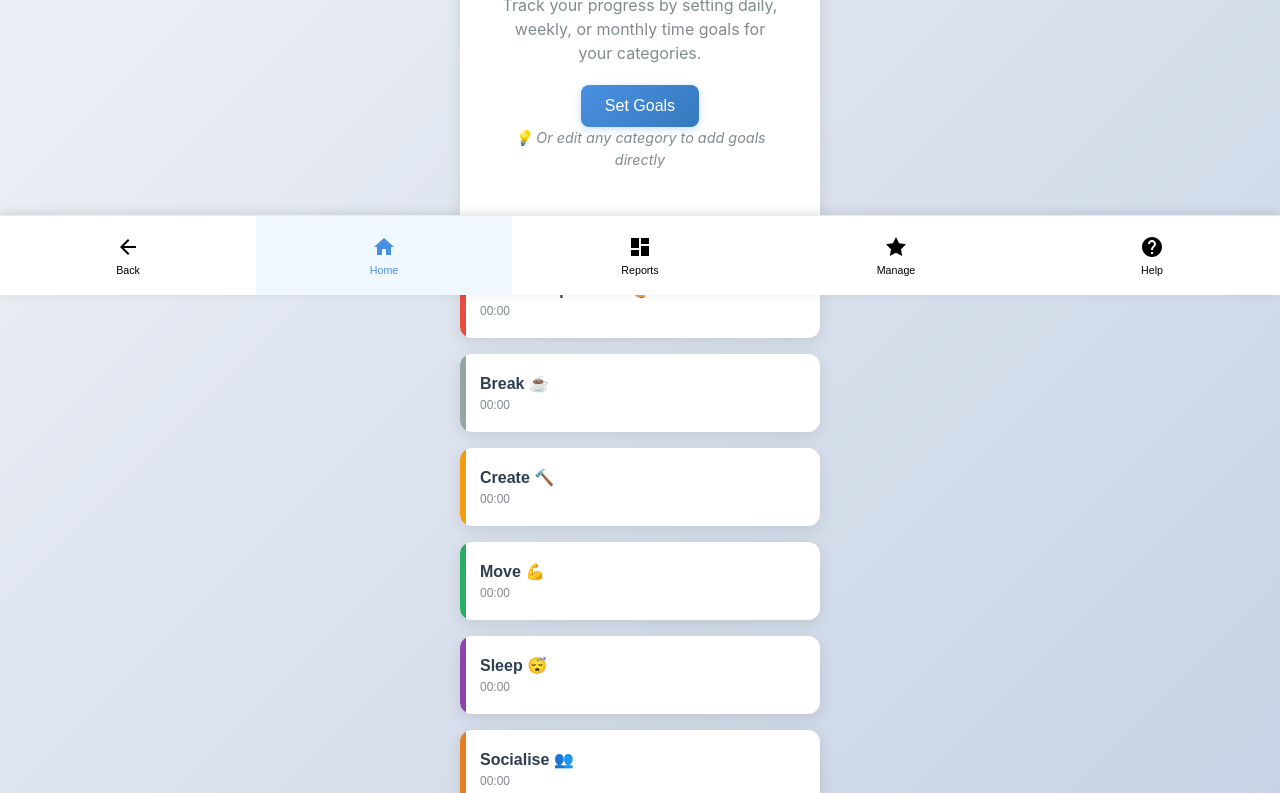
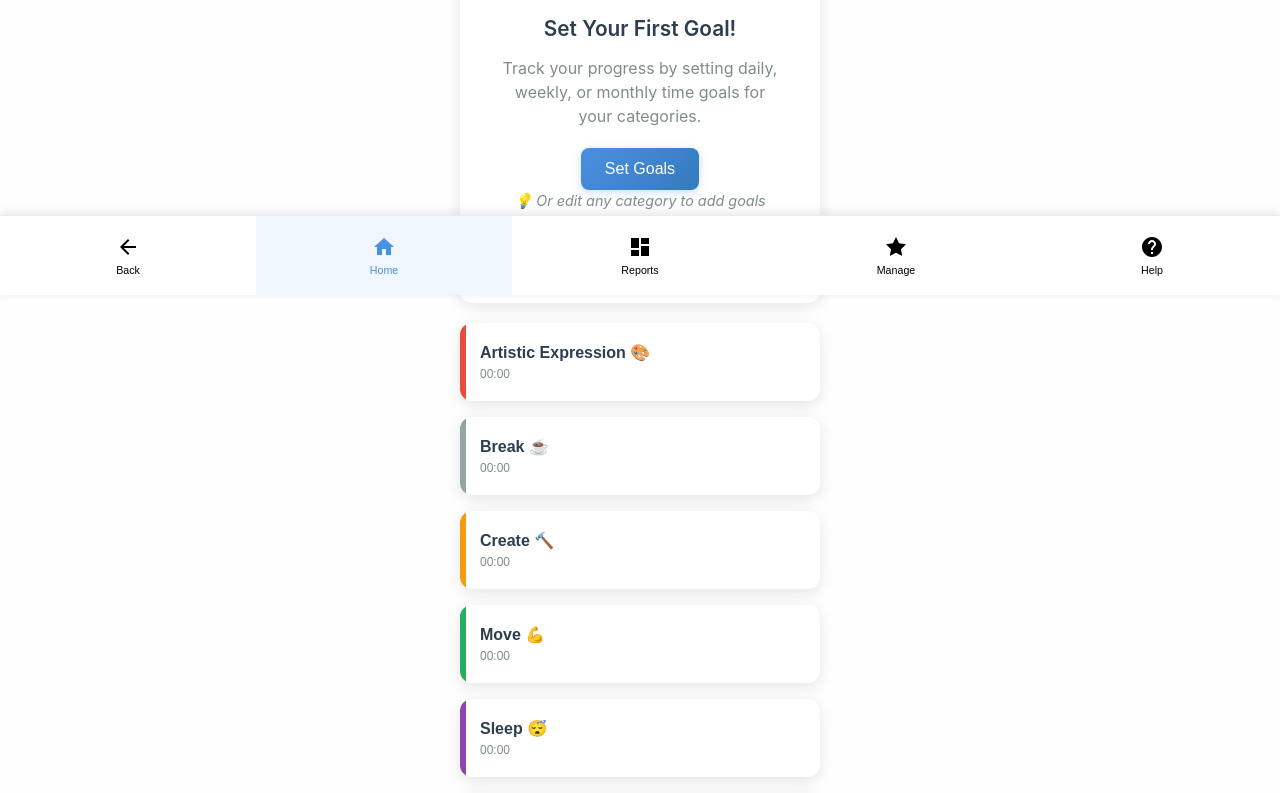
Before and after one commit to drcordner/alona-time-tracking, a plain HTML site: page index.html in a window 1280 px wide. Shown: the part 505-1298 px from the top of the page. Drawn offline with Linux system fonts and the light colour scheme.

Commit message:
test: Add visual changes to test staging/production workflow - Updated background color with design tokens - Added staging test indicator in header

```diff
--- a/css/main.css
+++ b/css/main.css
@@ -1,4 +1,73 @@
-/* Core styles and layout */
+/* === CSS CUSTOM PROPERTIES (DESIGN TOKENS) === */
+:root {
+  /* Brand Colors */
+  --primary-color: #4A90E2;
+  --primary-hover: #357ABD;
+  --primary-light: #E3F2FD;
+
+  /* Semantic Colors */
+  --success-color: #27AE60;
+  --warning-color: #F39C12;
+  --error-color: #E74C3C;
+  --info-color: #3498DB;
+
+  /* Neutral Colors */
+  --text-primary: #2C3E50;
+  --text-secondary: #7F8C8D;
+  --text-muted: #BDC3C7;
+  --background-primary: #FFFFFF;
+  --background-secondary: #F8F9FA;
+  --background-tertiary: #ECEFF1;
+
+  /* Test deployment - subtle background tint */
+  --background-test: #FEFEFE;
+
+  /* Border Colors */
+  --border-light: #E1E8ED;
+  --border-medium: #D1D8DD;
+  --border-dark: #AAB2B7;
+
+  /* Shadow Tokens */
+  --shadow-sm: 0 1px 3px rgba(0,0,0,0.12), 0 1px 2px rgba(0,0,0,0.24);
+  --shadow-md: 0 3px 6px rgba(0,0,0,0.16), 0 3px 6px rgba(0,0,0,0.23);
+  --shadow-lg: 0 10px 20px rgba(0,0,0,0.19), 0 6px 6px rgba(0,0,0,0.23);
+
+  /* Typography Scale */
+  --font-size-xs: 0.75rem;
+  --font-size-sm: 0.875rem;
+  --font-size-base: 1rem;
+  --font-size-lg: 1.125rem;
+  --font-size-xl: 1.25rem;
+  --font-size-2xl: 1.5rem;
+  --font-size-3xl: 1.875rem;
+
+  /* Font Weights */
+  --font-weight-normal: 400;
+  --font-weight-medium: 500;
+  --font-weight-semibold: 600;
+  --font-weight-bold: 700;
+
+  /* Spacing Scale */
+  --space-xs: 0.25rem;
+  --space-sm: 0.5rem;
+  --space-md: 1rem;
+  --space-lg: 1.5rem;
+  --space-xl: 2rem;
+  --space-2xl: 3rem;
+
+  /* Border Radius */
+  --radius-sm: 0.25rem;
+  --radius-md: 0.5rem;
+  --radius-lg: 0.75rem;
+  --radius-xl: 1rem;
+
+  /* Transitions */
+  --transition-fast: 0.15s ease-in-out;
+  --transition-base: 0.25s ease-in-out;
+  --transition-slow: 0.35s ease-in-out;
+}
+
+/* === RESET AND BASE STYLES === */
 * {
     margin: 0;
     padding: 0;
@@ -7,7 +76,12 @@
 
 body {
     font-family: -apple-system, BlinkMacSystemFont, 'Segoe UI', Roboto, sans-serif;
-    background: linear-gradient(135deg, #f5f7fa 0%, #c3cfe2 100%);
+    line-height: 1.6;
+    color: var(--text-primary);
+    background: var(--background-test); /* Testing deployment workflow */
+    font-size: var(--font-size-base);
+    -webkit-font-smoothing: antialiased;
+    -moz-osx-font-smoothing: grayscale;
     min-height: 100vh;
     padding-bottom: 80px;
 }
--- a/index.html
+++ b/index.html
@@ -48,7 +48,7 @@
 <body>
     <div class="container">
         <div class="header">
-            <h1>Alona's Activity Tracker</h1>
+            <h1>Alona's Activity Tracker <span style="font-size: 0.7em; color: #888; font-weight: normal;">• Staging Test</span></h1>
         </div>
 
         <!-- Home Screen -->
```
